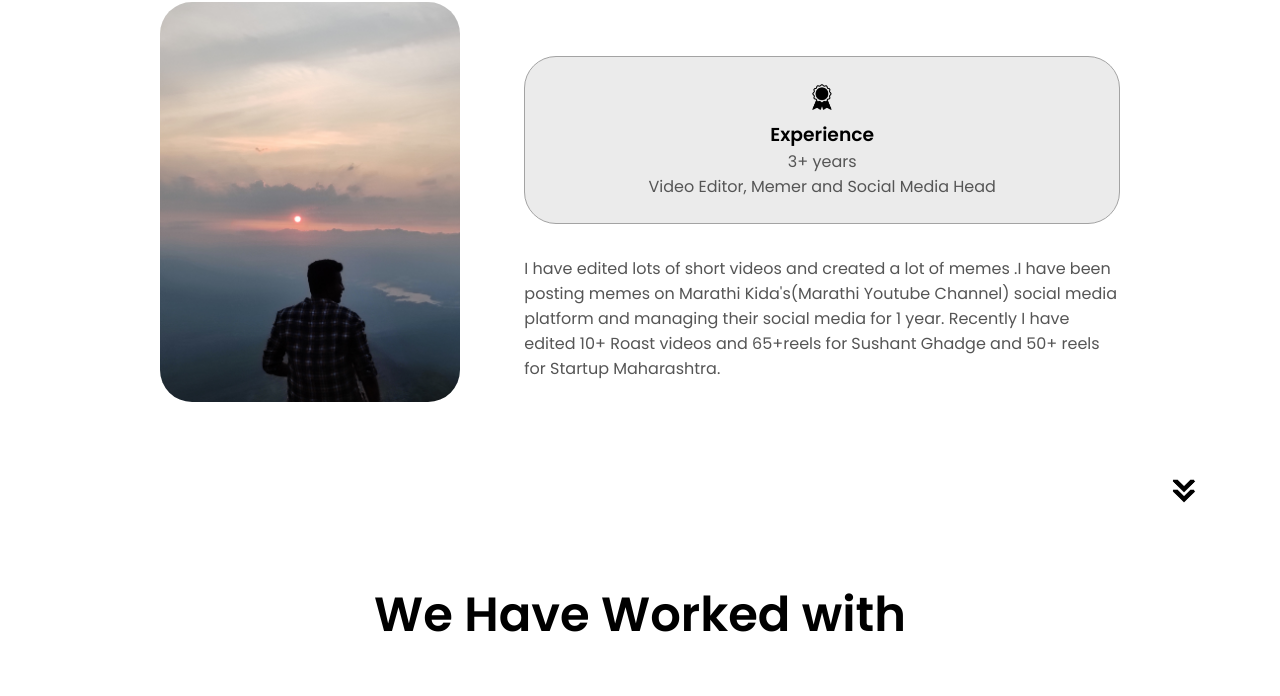
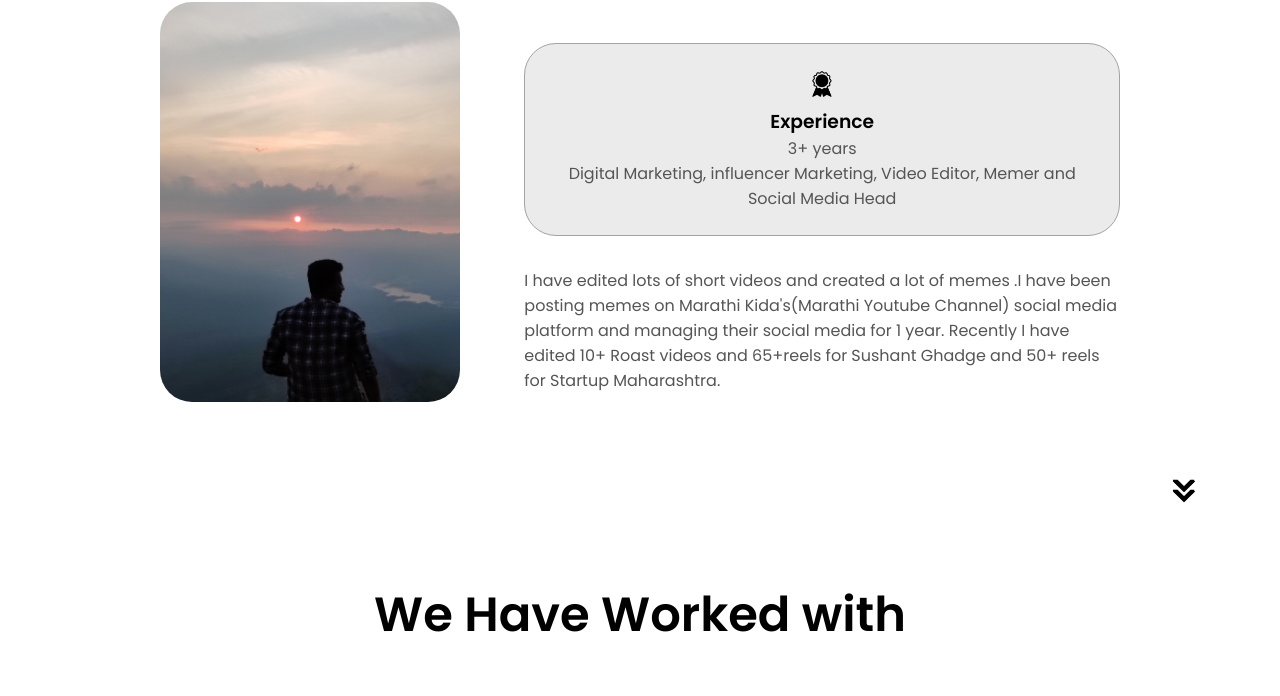
Before and after one commit to itsbravekid/opl24, a plain HTML site: page index.html in a window 1280 px wide. Shown: the part 1117-1813 px from the top of the page. Drawn offline with Linux system fonts and the light colour scheme.

Commit message:
Update index.html

```diff
--- a/index.html
+++ b/index.html
@@ -97,7 +97,7 @@
                 class="icon"
               />
               <h3>Experience</h3>
-              <p>3+ years <br /> Video Editor, Memer and Social Media Head</p>
+              <p>3+ years <br />Digital Marketing, influencer Marketing, Video Editor, Memer and Social Media Head</p>
             </div>
 
           </div>
```
